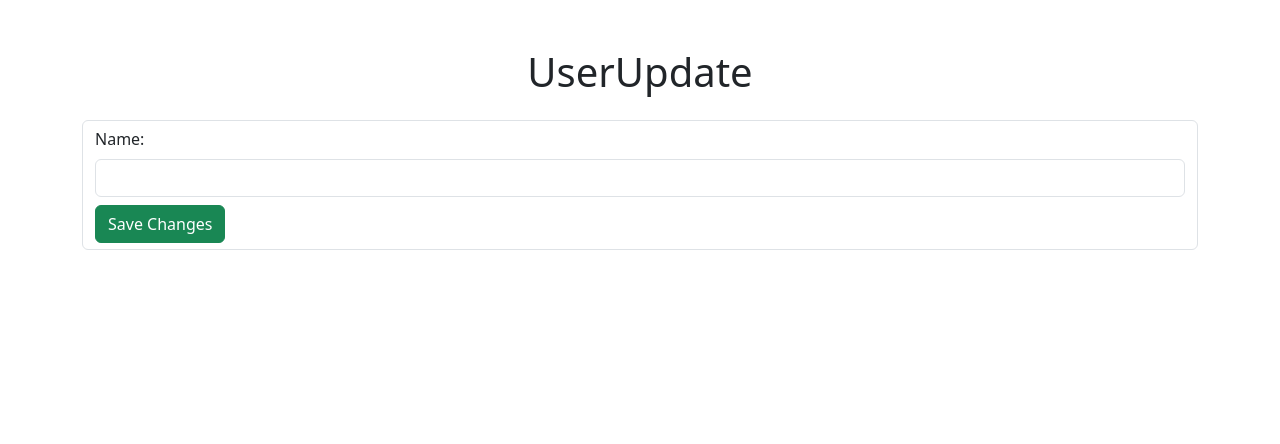
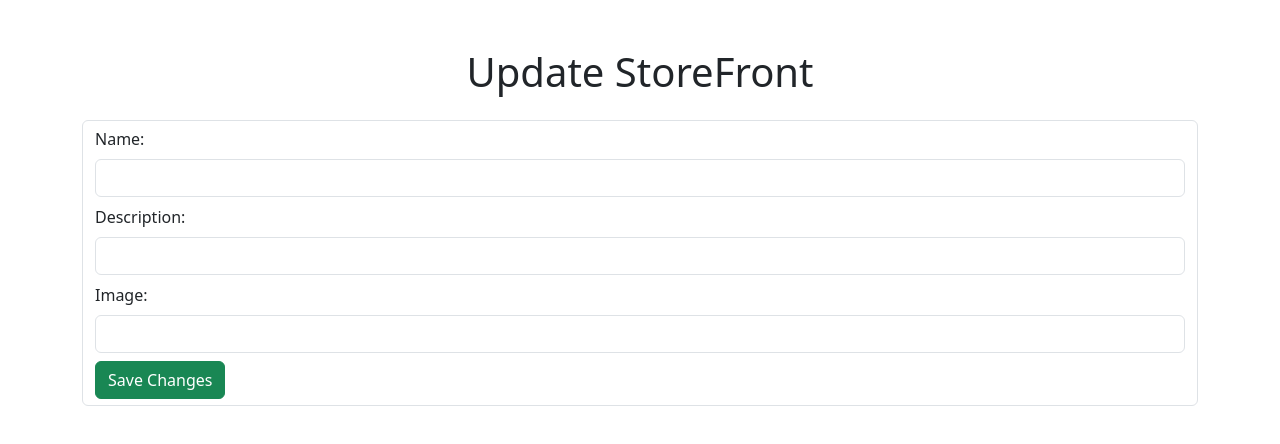
Before and after one commit to Zeeman08/PeerFlowMarket, a React (Create React App) app in the folder client/: page /user/1/update in a window 1280 px wide. Shown: the top 444 px of the page. Built offline with nearby package versions, Linux system fonts and the light colour scheme; no server answers.

Commit message:
StoreFrontUpdate docking

```diff
--- a/client/src/App.jsx
+++ b/client/src/App.jsx
@@ -2,7 +2,7 @@ import React from 'react';
 import {BrowserRouter as Router, Route, Routes} from 'react-router-dom';
 import Home from './routes/Home';
 import User from './routes/User';
-import UserUpdate from './routes/UserUpdate';
+import StoreFrontUpdate from './routes/StoreFrontUpdate';
 
 const App = () => {
   return (
@@ -11,7 +11,7 @@ const App = () => {
             <Routes>
                 <Route exact path="/" element={<Home />} />
                 <Route exact path="/user/:id" element={<User />} />
-                <Route exact path="/user/:id/update" element={<UserUpdate />} />
+                <Route exact path="/user/:id/update" element={<StoreFrontUpdate />} />
 
             </Routes>
         </Router>
--- a/client/src/routes/UserUpdate.jsx
+++ b/client/src/routes/StoreFrontUpdate.jsx
@@ -1,30 +1,32 @@
 import React, {Fragment, useState, useEffect} from 'react';
 import {useParams, useNavigate} from 'react-router-dom';
 
-const UserUpdate = () => {
+const StoreFrontUpdate = () => {
   //Getting id from link
   const {id} = useParams();
 
+  //Storing the data from database into store using setStore function
+  const[store, setStore] = useState([]);
+
   //Handling form stuff
   const[name, setName] = useState("");
-
-  //Storing the data from database into user using setUser function
-  const[user, setUser] = useState([]);
+  const[desc, setDesc] = useState("");
+  const[image, setImage] = useState("");
 
   //For going back to home page
   let navigate = useNavigate();
 
 
-  //The useEffect hook that calls the getUser() function
+  //The useEffect hook that calls the getStore() function
   useEffect(() => {
 
     //The async function that fetches the data from the database
-    const getUser = async () => {
+    const getStore = async () => {
       try {
-        const response = await fetch(`http://localhost:3005/getPeople/${id}`);
+        const response = await fetch(`http://localhost:3005/getStore/${id}`);
         const jsonData = await response.json();
         //console.log(jsonData);
-        setUser(jsonData.data.people);
+        setStore(jsonData.data.people);
       }
       catch (err) {
         console.log(err);
@@ -32,9 +34,9 @@ const UserUpdate = () => {
     };
 
     //Being called
-    setName(user.name);
-    getUser();
-  }, [id, user.name]);
+    setName(store.name);
+    getStore();
+  }, [id, store.name]);
 
   const onSubmitForm = async (e) => {
     try {
@@ -57,12 +59,18 @@ const UserUpdate = () => {
 
   return (
     <Fragment>
-      <h1 className='text-center mt-5'>UserUpdate</h1>
+      <h1 className='text-center mt-5'>Update StoreFront</h1>
       <form className="form-control mt-4 mb-4">
         <div>
           <label htmlFor='name'>Name:</label>
           <input type="text" className="form-control mt-2 mb-2" value={name}
           onChange={e => setName(e.target.value)}/>
+          <label htmlFor='name'>Description:</label>
+          <input type="text" className="form-control mt-2 mb-2" value={desc}
+          onChange={e => setDesc(e.target.value)}/>
+          <label htmlFor='name'>Image:</label>
+          <input type="text" className="form-control mt-2 mb-2" value={image}
+          onChange={e => setImage(e.target.value)}/>
           <btn className="btn btn-success ml" onClick={onSubmitForm}>Save Changes</btn>
         </div>
       </form>
@@ -70,4 +78,4 @@ const UserUpdate = () => {
   )
 }
 
-export default UserUpdate;
+export default StoreFrontUpdate;
```
